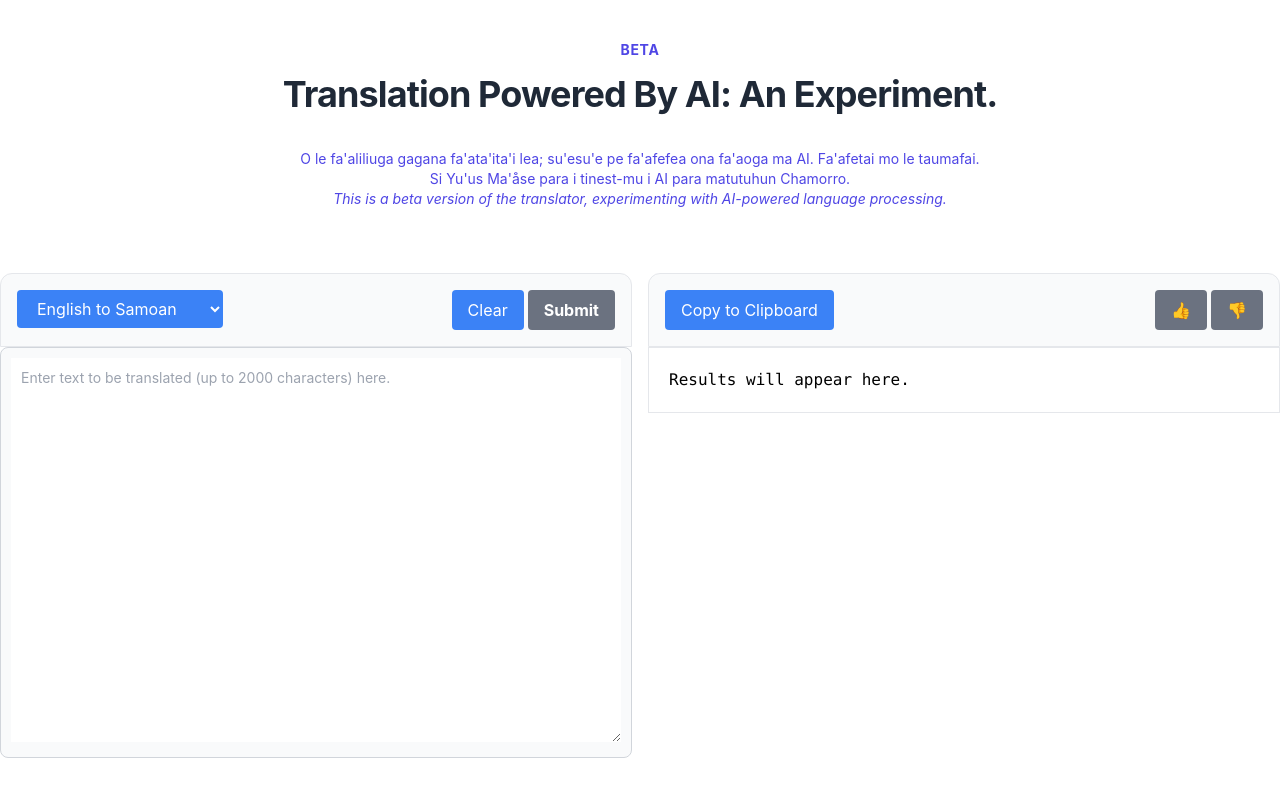
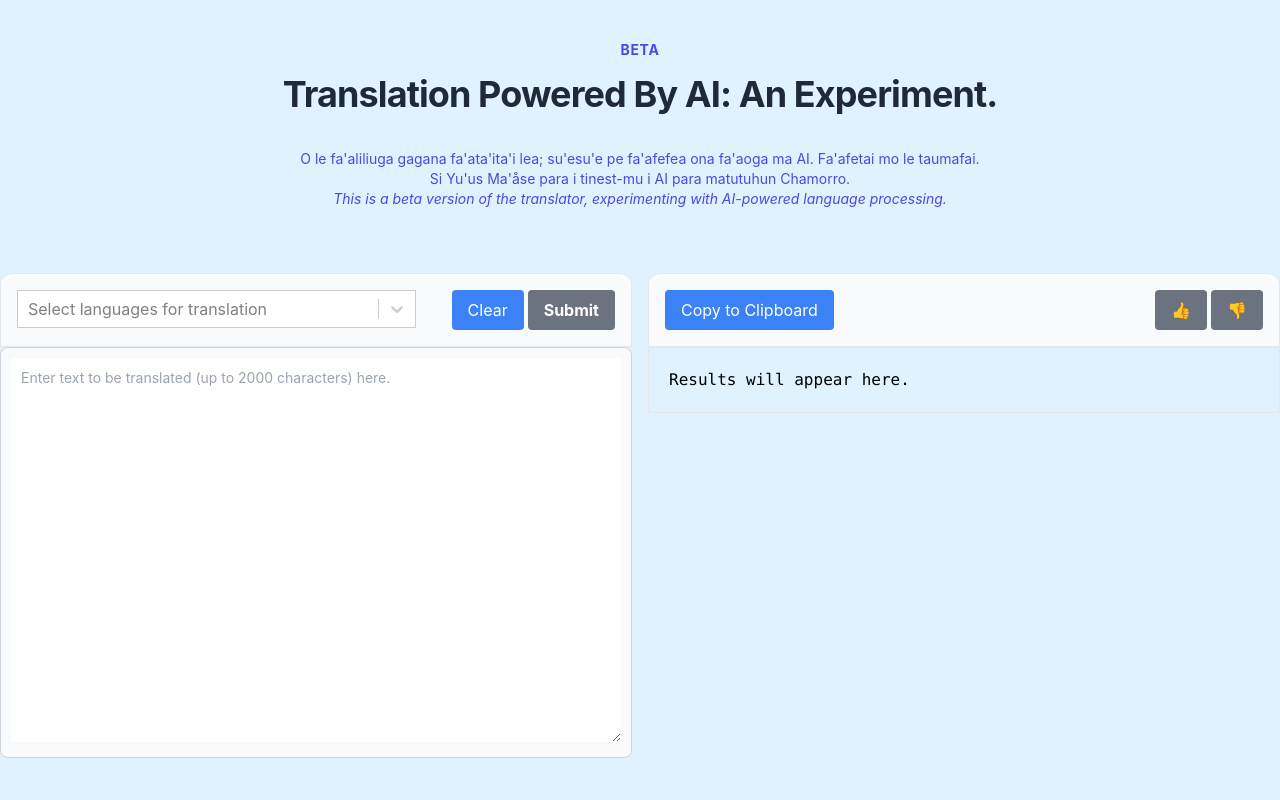
Before and after one commit to peterdresslar/ai-language-translate, a Next.js app: page / in a window 1280 px wide. Shown: the top 800 px of the page. Built offline with nearby package versions, Linux system fonts and the light colour scheme; no server answers.

Commit message:
Change to react-select

```diff
--- a/components/translate.tsx
+++ b/components/translate.tsx
@@ -1,8 +1,9 @@
 'use client';
 import Container from "./container";
 import { fetchEventSource } from '@microsoft/fetch-event-source';
-import { FormEvent, useCallback, useEffect, useState } from 'react';
+import { FormEvent, useCallback, useState } from 'react';
 import { createClient } from '@supabase/supabase-js';
+import Select from "react-select";
 
 export const runtime = 'edge';
 
@@ -11,8 +12,20 @@ const dbClient = createClient(
     process.env.NEXT_PUBLIC_SUPABASE_PRIVATE_KEY
 );
 
+type TranslateOption = {
+    readonly idx: number;
+    readonly value: string;
+    readonly label: string;
+}
+
 export default function Translate() {
-    const [translateMode, setTranslateMode] = useState("englishToSamoan");
+    const translateOptions: TranslateOption[] = [
+        { idx: 0, value: 'englishToSamoan', label: 'English to Samoan' },
+        { idx: 1, value: 'samoanToEnglish', label: 'Samoan to English' },
+        { idx: 2, value: 'englishToChamorro', label: 'English to Chamorro' },
+        { idx: 3, value: 'chamorroToEnglish', label: 'Chamorro to English' }
+    ];
+    const [translateMode, setTranslatemode] = useState(translateOptions[0].value);
     const [upvoteDisabled, setUpvoteDisabled] = useState(true);
     const [downvoteDisabled, setDownvoteDisabled] = useState(true);
     const [sourceLang, setSourceLang] = useState("en");
@@ -70,27 +83,34 @@ export default function Translate() {
         }
     }
 
-    const updateTranslateMode = (value: string) => {
-        setTranslateMode(value);
-        if (value === "englishToSamoan") {
+    const updateTranslateMode = (option: TranslateOption | null) => {
+        if (option) {
+            console.log("updateTranslateMode called with " + option.value);
+            setTranslatemode(option.value);
+            if (option.value === "englishToSamoan") {
                 setSourceLang("en");
                 setTargetLang("sm");
-        } else if (value === "samoanToEnglish") {
+            } else if (option.value === "samoanToEnglish") {
                 setSourceLang("sm");
                 setTargetLang("en");
-        } else if (value === "englishToChamorro") {
+            } else if (option.value === "englishToChamorro") {
                 setSourceLang("en");
                 setTargetLang("ch");
-        } else if (value === "chamorroToEnglish") {
+            } else if (option.value === "chamorroToEnglish") {
                 setSourceLang("ch");
                 setTargetLang("en");
             }
+            // if the input is not empty, enable the submit button
+            if (input.length > 0) {
+                document.getElementById("btnSubmit")!.removeAttribute("disabled");
+            }
+        } //ending the if (option) statement
     }
 
     const handleInputChange = (value: string) => {
         setInput(value);
-        //enable btnSubmit if input is not empty
-        if (value.length > 0) {
+        //enable btnSubmit if input is not empty and a language has been selected
+        if (value.length > 0 && translateMode.length > 0) {
             document.getElementById("btnSubmit")!.removeAttribute("disabled");
         } else {
             document.getElementById("btnSubmit")!.setAttribute("disabled", "true");
@@ -100,19 +120,38 @@ export default function Translate() {
 
     const handleClear = () => {
         setInput("");
-        setResults("");
+        setResults("Results will appear here.");
         setTransactionId("");
-        document.getElementById("btnSubmit")!.setAttribute("disabled", "true");
+        disableSubmitButton(true);
         disableFeedbackButtons();
         setClipboardBtnText("Copy to Clipboard");
         document.getElementById("btnUpvote")!.innerText = "👍";
         document.getElementById("btnDownvote")!.innerText = "👎";
+        // debugging select:
+        console.log("translateMode is now " + translateMode);
+        console.log("sourceLang is now " + sourceLang + " and targetLang is now " + targetLang);
     };
 
     const handleClippy = (value: string) => {
         navigator.clipboard.writeText(value);
         //write a clipboard icon to the clipboard button text
         setClipboardBtnText("Copied. 📋");
+    };
+
+    const disableSubmitButton = (disable: boolean) => {
+        if (disable) {
+            document.getElementById("btnSubmit")!.setAttribute("disabled", "true");
+        } else {
+            document.getElementById("btnSubmit")!.removeAttribute("disabled");
+        }
+    };
+
+    const disableLanguageSelect = (disable: boolean) => {
+        if (disable) {
+            document.getElementById("modelSelector")!.setAttribute("disabled", "true");
+        } else {
+            document.getElementById("modelSelector")!.removeAttribute("disabled");
+        }
     };
 
     const enableFeedbackButtons = () => {
@@ -159,6 +198,12 @@ export default function Translate() {
             // Reset results
             setInflight(true);
             setResults("");
+
+            // Handle inflght-ness
+            disableFeedbackButtons();
+            setClipboardBtnText("Copy to Clipboard");
+            disableSubmitButton(true);
+            disableLanguageSelect(true);
 
             try {
                 console.log('streaming');
@@ -209,6 +254,8 @@ export default function Translate() {
                 setResults("An error has occurred. Please try again. Error: " + error + ".");
             } finally {
                 setInflight(false);
+                disableLanguageSelect(false);
+                disableSubmitButton(false);
             }
         },
         [input, inflight]
@@ -226,13 +273,23 @@ export default function Translate() {
                             {/* Here is the toggle switch to select the direction of translation. (English to Samoan or Samoan to English) */}
                             <div className="grid grid-cols-3">
                                 <div className="col-span-2 ">
-                                   {/* Select with four options for English to Chamorro or to Samoan or vice versa */}
-                                    <select className="form-select control-strip-item" id="translateModeSelector" onChange={(e) => updateTranslateMode(e.target.value)}>
-                                        <option value="englishToSamoan">English to Samoan</option>
-                                        <option value="samoanToEnglish">Samoan to English</option>
-                                        <option value="englishToChamorro">English to Chamorro</option>
-                                        <option value="chamorroToEnglish">Chamorro to English</option>
-                                    </select>
+                                    <Select
+                                        id="langSelector"
+                                        theme={(theme) => ({
+                                            ...theme,
+                                            borderRadius: 0,
+                                            colors: {
+                                                ...theme.colors,
+                                                primary25: '#93c5fd',
+                                                primary: '#3b82f6',
+                                            },
+                                        })}
+                                        classNamePrefix="react-select-translate"
+                                        placeholder="Select languages for translation"
+                                        options={translateOptions}
+                                        onChange={updateTranslateMode}
+                                    />
+
                                 </div>
                                 {/* // Here is the button to clear the text area. */}
                                 <div className="flex justify-end col-span-1 gap-1">
@@ -290,7 +347,7 @@ export default function Translate() {
                 </div>
             </div>
             {/* We have a hideable technical options section in a new row next, which is a collapsed div with an unhide-button */}
-            <hr className="mt-10"></hr>
+            <hr className="mt-10 border-sky-700 dark:border-gray-100"></hr>
             <div className="technical-options flex justify-center mt-5">
                 <div className="grid grid-rows-2">
                     <div className="row flex justify-center">
@@ -311,6 +368,7 @@ export default function Translate() {
                     </div>
                 </div>
             </div>
+            <hr className="mt-10 border-sky-700 dark:border-gray-100"></hr>
         </Container>
     );
 }
--- a/css/tailwind.css
+++ b/css/tailwind.css
@@ -5,7 +5,7 @@
 @layer base {
   html,
   body {
-    @apply dark:bg-trueGray-900;
+    @apply bg-sky-100 dark:bg-trueGray-900
   }
 }
 
@@ -45,6 +45,6 @@
   @apply w-full p-2.5 whitespace-pre-wrap
 }
 
-.ReactCollapse--collapse {
-  transition: height 500ms;
+.react-select-translate__option {
+  @apply text-gray-900 dark:text-gray-900
 }
--- a/package.json
+++ b/package.json
@@ -32,6 +32,7 @@
     "react": "^18.2.0",
     "react-dom": "^18.2.0",
     "react-hook-form": "^7.45.4",
+    "react-select": "^5.7.4",
     "replicate": "^0.16.1",
     "tailwindcss": "^3.3.3",
     "typescript": "^5.1.6"
```
Also changed, not shown: 1 other file (tests, documents, lock files or other folders). Lines whose indentation alone changed are shown as unchanged.
